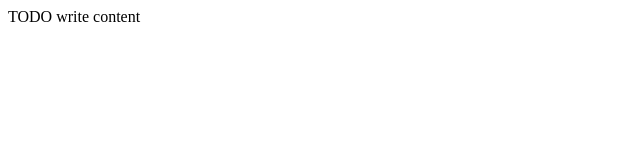
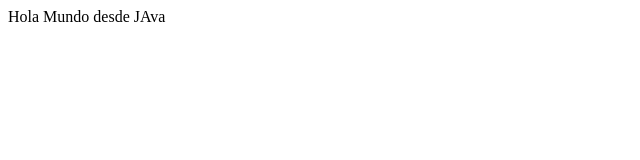
Before and after one commit to imoz070493/VentasSQL, a plain HTML site: page WebApplication1/web/index.html in a window 1280 px wide. Shown: the full height of the page, 0-640 px from the left. Drawn offline with Linux system fonts and the light colour scheme.

Commit message:
Version 3

```diff
--- a/WebApplication1/web/index.html
+++ b/WebApplication1/web/index.html
@@ -11,6 +11,6 @@
         <meta name="viewport" content="width=device-width, initial-scale=1.0">
     </head>
     <body>
-        <div>TODO write content</div>
+        <div>Hola Mundo desde JAva</div>
     </body>
 </html>
```
